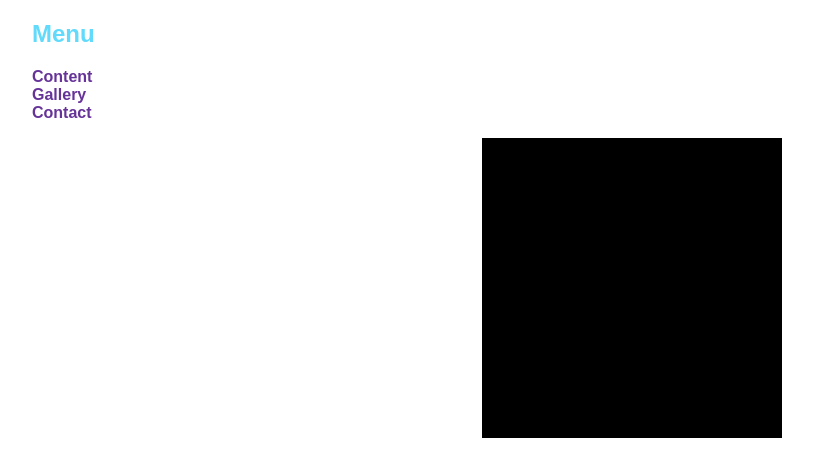
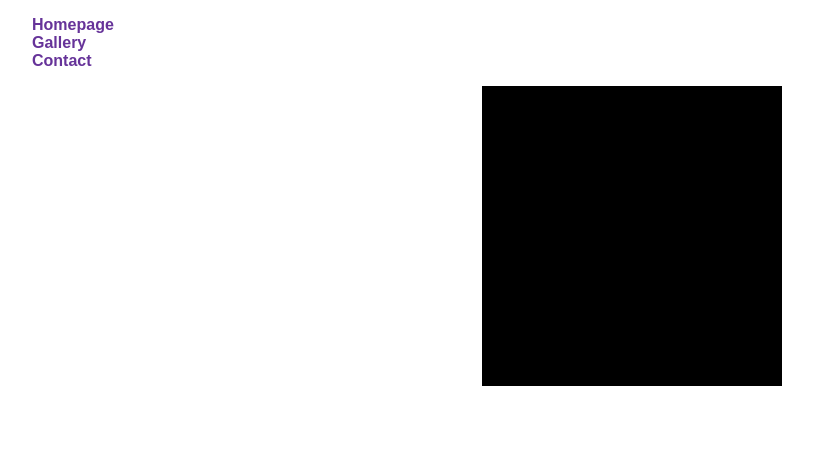
Before and after one commit to ron33333/react-playbround, a React (Create React App) app: page / in a window 1280 px wide. Shown: the top 476 px of the page, without its empty margins (8-821 px from the left). Built offline with nearby package versions, Linux system fonts and the light colour scheme.

Commit message:
Update App.js

```diff
--- a/src/App.js
+++ b/src/App.js
@@ -24,38 +24,28 @@ function App() {
 
     return (
         <div>
-            {/*<button onClick={clickHandler}>Click me</button>*/}
-            {/*<Counter />*/}
-            {/*<StudentPicker/>*/}
-            <div>
-                <Menu>
-                    <h1>Menu</h1>
-                    <MenuItem>
-                        <a
-                            href={'/Content'}>
-                            Content
-                        </a>
-                    </MenuItem>
-                    <MenuItem>
-                        <a
-                            href={'/Gallery'}>
-                            Gallery
-                        </a>
-                    </MenuItem>
-                    <MenuItem>
-                        <a href={'/Contact'}>
-                            Contact
-                        </a>
-                    </MenuItem>
-                </Menu>
-            </div>
+            {/* <button onClick={clickHandler}>Click me</button> */}
+            {/* <Counter /> */}
+            {/* <StudentPicker/> */}
+
+
+
+        <Menu>
+            <MenuItem> <a href="/" className="home">Homepage</a></MenuItem>
+            <MenuItem> <a href="/" className="gallery">Gallery</a></MenuItem>
+            <MenuItem> <a href="/" className="contact">Contact</a></MenuItem>
+        </Menu>
+
+
+
             <div>
             <RandomColorSquare>
 
             </RandomColorSquare>
             </div>
+
         {/*<Initials name='Ron Mikles'/>*/}
-        {/*<DayOfWeek day={0}/>*/}
+        {/*<DayOfWeek day={1}/>*/}
         {/*  <Article title='Bla Bla' Content='Bla Bla Bla?'/>*/}
         </div>
     );
```
